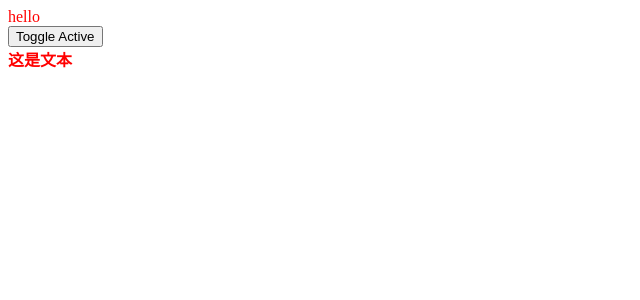
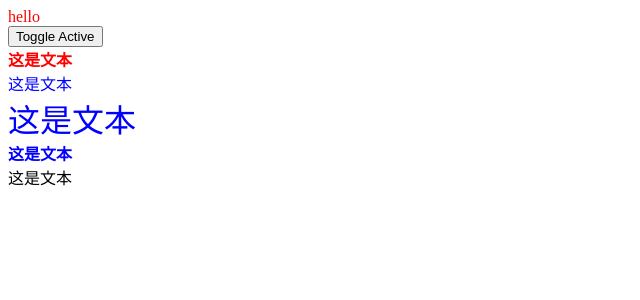
Before and after one commit to blankCx330/vue-, a Vue app in the folder Class与Style绑定/: page / in a window 1280 px wide. Shown: the top 300 px of the page, without its empty margins (0-640 px from the left). Built offline with nearby package versions, Linux system fonts and the light colour scheme.

Commit message:
学习Class与Style绑定

```diff
--- a/Class与Style绑定/src/App.vue
+++ b/Class与Style绑定/src/App.vue
@@ -1,11 +1,19 @@
 <script setup>
-import { ref } from 'vue';
+import { ref, computed } from 'vue';
 const text = ref('这是文本');
 const isActive = ref(true);
 const  hasError = ref(false);
 const updateActive = () => {
   isActive.value = !isActive.value;
 };
+const classObj = ref({
+  classObj1: true,
+  classObj2: false,
+})
+const classObjComputed = computed(() => ({
+  classObj1: isActive.value && !hasError.value,
+  classObj2: hasError.value || hasError.value === false,
+}))
 </script>
 
 <template>
@@ -17,11 +25,28 @@ const updateActive = () => {
   <!-- class可以与:class共存
    这里最后渲染的结果会是
    <div class="font-bold active">{{ text }}</div> -->
-
   <div
     class="font-bold"
     :class="{ active: isActive, 'font-szie': hasError }"
     >{{ text }}</div>
+
+  <!-- 也可以直接用声明的对象
+   下面会渲染为
+   <div class="classObj1">{{ text }}</div> -->
+  <div :class="classObj">{{ text }}</div>
+
+  <!-- 也可以用计算属性
+   const classObjComputed = computed(() => ({
+  classObj1: isActive.value && !hasError.value,
+  classObj2: hasError.value || hasError.value === false,
+})) -->
+  <div :class="classObjComputed">{{ text }}</div>
+
+  <!-- 也可以数组形式 -->
+  <!-- 等价于<div class="font-bold classObj1">{{ text }}</div> -->
+  <div :class="['font-bold', classObj]">{{ text }}</div>
+
+  <div>{{ text }}</div>
 </template>
 
 <style scoped>
@@ -34,4 +59,10 @@ const updateActive = () => {
 .font-size{
   font-size: 2rem;
 }
+.classObj1{
+  color: blue;
+}
+.classObj2{
+  font-size: 2rem;
+}
 </style>
```
